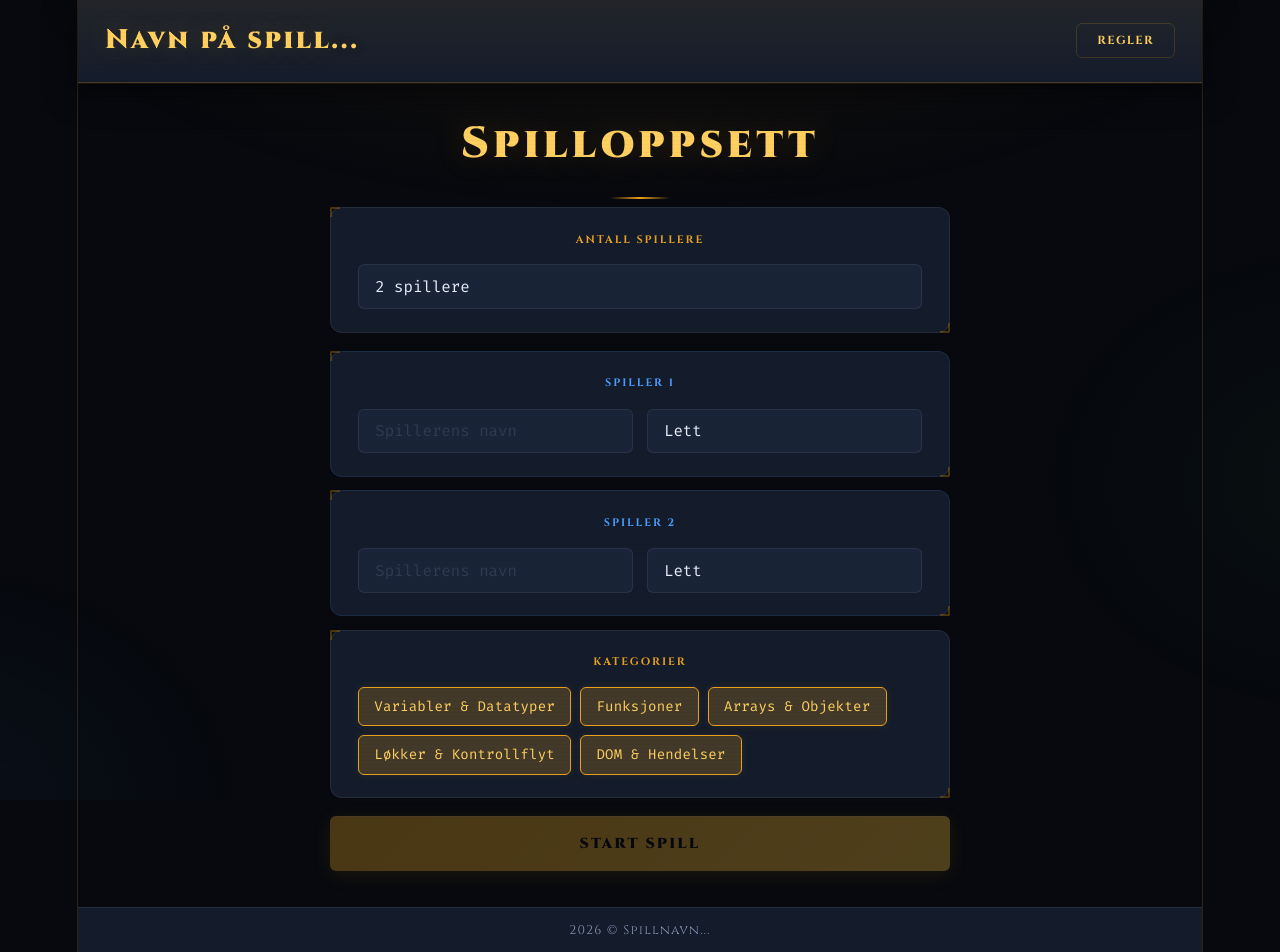
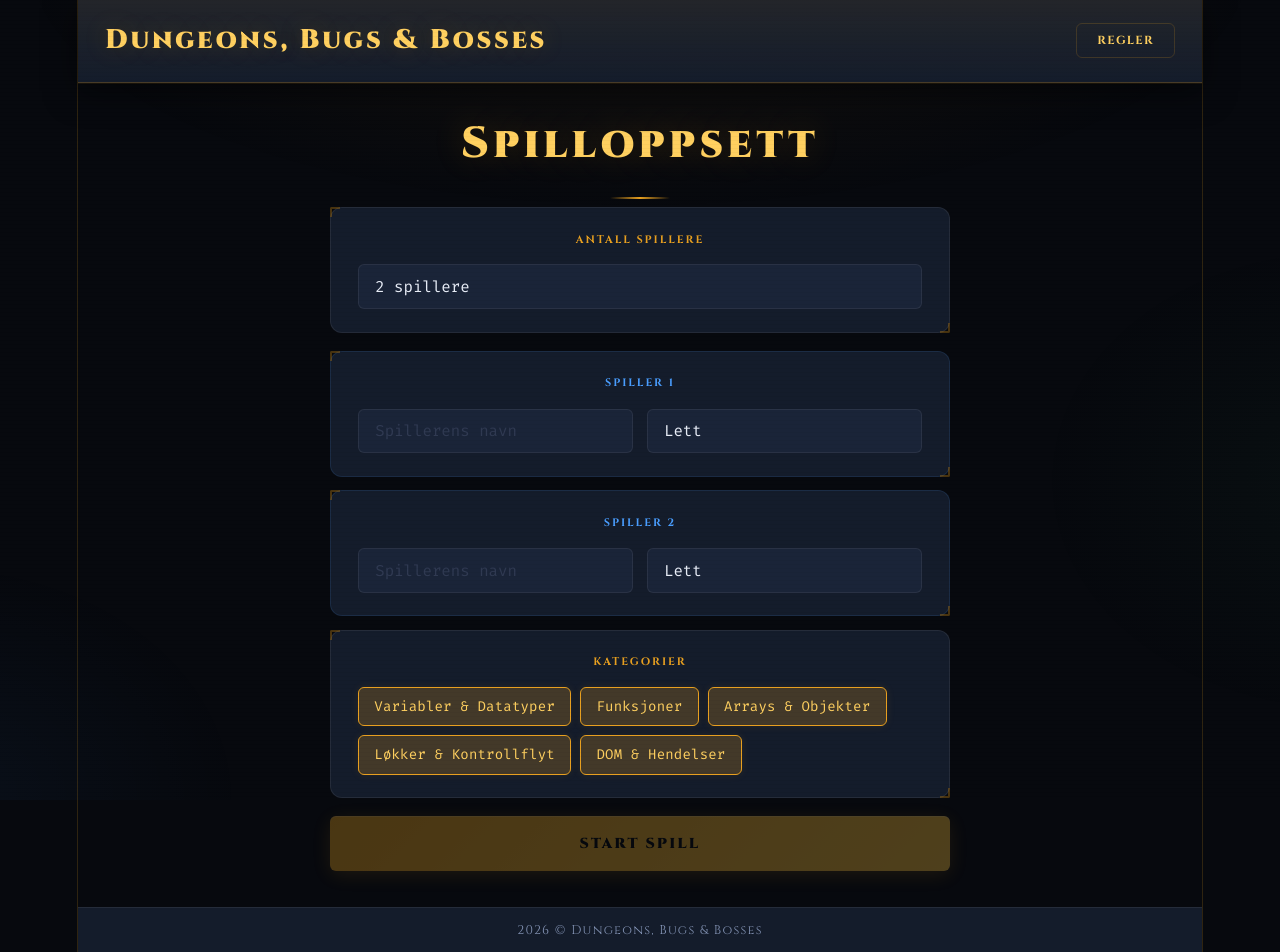
Before and after one commit to victortonneberg/UI_designprosjekt, a React (Vite) app in the folder UI_app/: page / in a window 1280 px wide. Built offline with nearby package versions, Linux system fonts and the light colour scheme.

Commit message:
Oppdatert navn
Lagt til navn på spillet

```diff
--- a/UI_app/index.html
+++ b/UI_app/index.html
@@ -4,10 +4,13 @@
     <meta charset="UTF-8" />
     <link rel="icon" type="image/svg+xml" href="/favicon.svg" />
     <meta name="viewport" content="width=device-width, initial-scale=1.0" />
-    <title>ui-app</title>
+    <title>Dungeons, Bugs & Bosses</title>
     <link rel="preconnect" href="https://fonts.googleapis.com" />
     <link rel="preconnect" href="https://fonts.gstatic.com" crossorigin />
-    <link href="https://fonts.googleapis.com/css2?family=Cinzel:wght@400;600;700;900&family=Fira+Code:wght@300;400;500;700&display=swap" rel="stylesheet" />
+    <link
+      href="https://fonts.googleapis.com/css2?family=Cinzel:wght@400;600;700;900&family=Fira+Code:wght@300;400;500;700&display=swap"
+      rel="stylesheet"
+    />
   </head>
   <body>
     <div id="root"></div>
--- a/UI_app/src/components/Layout.jsx
+++ b/UI_app/src/components/Layout.jsx
@@ -8,11 +8,20 @@ export default function Layout({ children, onHome }) {
   return (
     <>
       <header>
-        <span className="game-title" onClick={onHome} style={{ cursor: "pointer" }}>Navn på spill...</span>
+        <span
+          className="game-title"
+          onClick={onHome}
+          style={{ cursor: "pointer" }}
+        >
+          Dungeons, Bugs & Bosses
+        </span>
         <nav>
           <ul>
             <li>
-              <button className="help-button" onClick={() => setShowRules(true)}>
+              <button
+                className="help-button"
+                onClick={() => setShowRules(true)}
+              >
                 Regler
               </button>
             </li>
@@ -23,7 +32,7 @@ export default function Layout({ children, onHome }) {
       <main>{children}</main>
 
       <footer>
-        <p>2026 &copy; Spillnavn... </p>
+        <p>2026 &copy; Dungeons, Bugs & Bosses</p>
       </footer>
 
       {showRules && <RulesModal onClose={() => setShowRules(false)} />}
```
